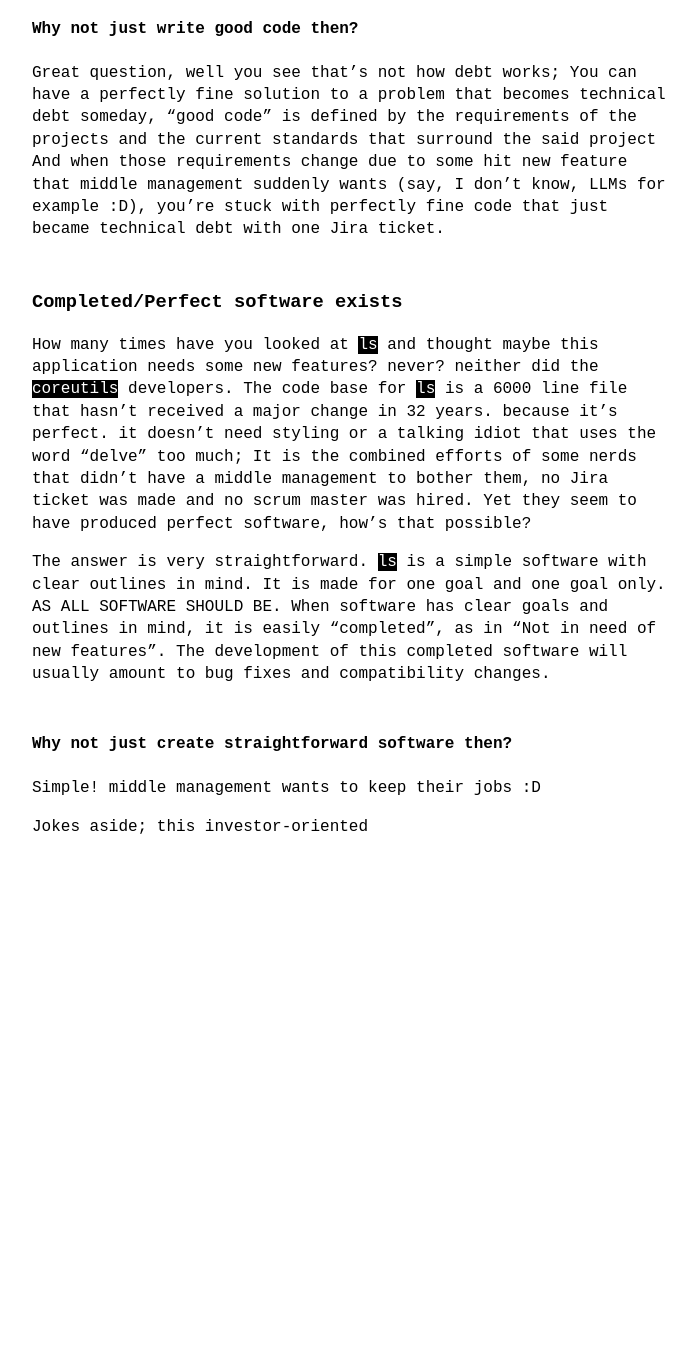
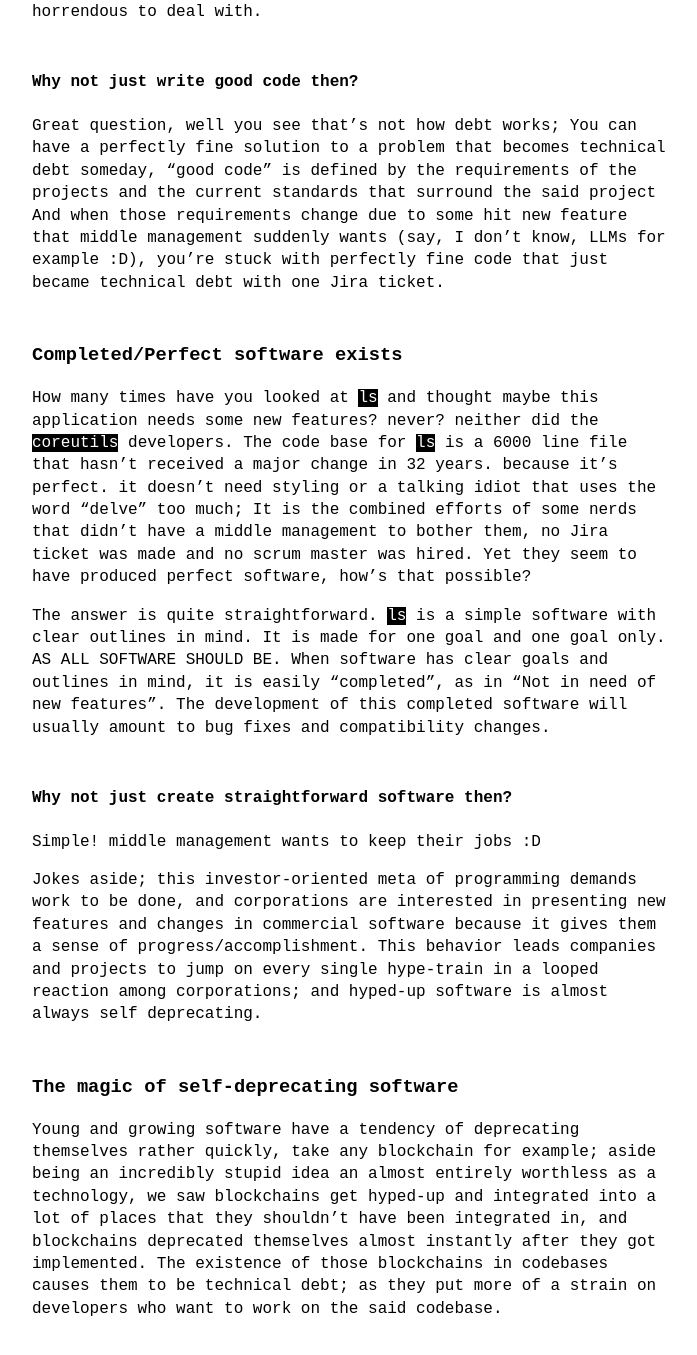
Before and after one commit to SeerIntelligence/seerblog, a Jekyll site: the page built from _posts/2024-07-15-completed-applications-and-the-horrors-of-self-inflicted-technical-debt.md, in a window 1280 px wide and 1400 px high, scrolled down 1133 px. Shown: the top 1355 px of the window, without its empty margins (288-985 px from the left). Built offline with Jekyll 4.4.1, drawn with Linux system fonts in a browser that asks for light colours; before the commit the page ends 2051 px from its top, so only the background shows below that; some of the changed text lies outside the part shown.

Commit message:
Housekeeping

```diff
--- a/_posts/2024-07-15-completed-applications-and-the-horrors-of-self-inflicted-technical-debt.md
+++ b/_posts/2024-07-15-completed-applications-and-the-horrors-of-self-inflicted-technical-debt.md
@@ -31,11 +33,17 @@ And when those requirements change due to some hit new feature that middle manag
 How many times have you looked at `ls` and thought maybe this application needs some new features? never? neither did the `coreutils` developers.
 The code base for `ls` is a 6000 line file that hasn't received a major change in 32 years. because it's perfect. it doesn't need styling or a talking idiot that uses the word "delve" too much; It is the combined efforts of some nerds that didn't have a middle management to bother them, no Jira ticket was made and no scrum master was hired. Yet they seem to have produced perfect software, how's that possible?
 
-The answer is very straightforward. `ls` is a simple software with clear outlines in mind. It is made for one goal and one goal only. AS ALL SOFTWARE SHOULD BE.
+The answer is quite straightforward. `ls` is a simple software with clear outlines in mind. It is made for one goal and one goal only. AS ALL SOFTWARE SHOULD BE.
 When software has clear goals and outlines in mind, it is easily "completed", as in "Not in need of new features". The development of this completed software will usually amount to bug fixes and compatibility changes.
 
 #### Why not just create straightforward software then?
 
 Simple! middle management wants to keep their jobs :D
 
-Jokes aside; this investor-oriented
+Jokes aside; this investor-oriented meta of programming demands work to be done, and corporations are interested in presenting new features and changes in commercial software because it gives them a sense of progress/accomplishment.
+This behavior leads companies and projects to jump on every single hype-train in a looped reaction among corporations; and hyped-up software is almost always self deprecating.
+
+### The magic of self-deprecating software
+
+Young and growing software have a tendency of deprecating themselves rather quickly, take any blockchain for example; aside being an incredibly stupid idea an almost entirely worthless as a technology, we saw blockchains get hyped-up and integrated into a lot of places that they shouldn't have been integrated in, and blockchains deprecated themselves almost instantly after they got implemented.
+The existence of those blockchains in codebases causes them to be technical debt; as they put more of a strain on developers who want to work on the said codebase.
```
Also changed, not shown: other parts of _posts/2024-07-15-completed-applications-and-the-horrors-of-self-inflicted-technical-debt.md (+4 -2 lines).
